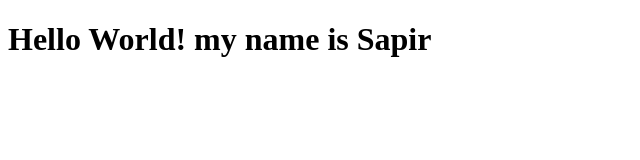
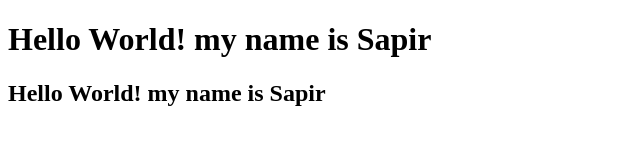
Before and after one commit to sapcho/test, a plain HTML site: page index.html in a window 1280 px wide. Shown: the whole page, without its empty margins (0-640 px from the left). Drawn offline with Linux system fonts and the light colour scheme.

Commit message:
Update index.html

```diff
--- a/index.html
+++ b/index.html
@@ -6,5 +6,6 @@
   </head>
   <body>
     <h1>Hello World! my name is Sapir</h1>
+    <h2>Hello World! my name is Sapir</h2>
   </body>
 </html>
```
